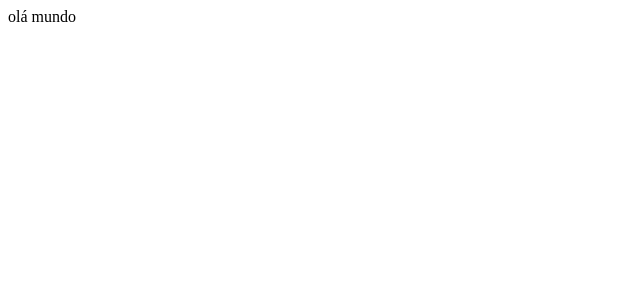
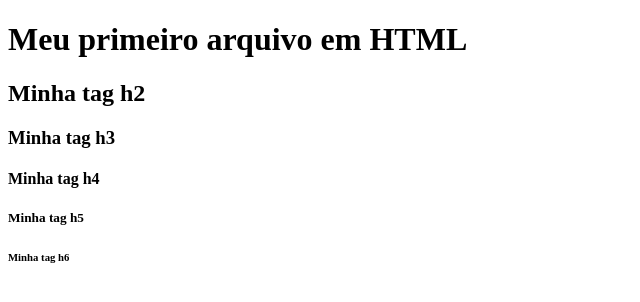
Before and after one commit to jhonnyjoin/primeiro-HTML, a plain HTML site: page index.html in a window 1280 px wide. Shown: the whole page, without its empty margins (0-640 px from the left). Drawn offline with Linux system fonts and the light colour scheme.

Commit message:
Título e corpo

```diff
--- a/index.html
+++ b/index.html
@@ -6,6 +6,11 @@
     <title>Meu primeiro HTML </title>
 </head>
 <body>
-    olá mundo
+    <h1>Meu primeiro arquivo em HTML</h1>
+    <h2>Minha tag h2</h2>
+    <h3>Minha tag h3</h3>
+    <h4>Minha tag h4</h4>
+    <h5>Minha tag h5</h5>
+    <h6>Minha tag h6</h6>
 </body>
 </html>
```
